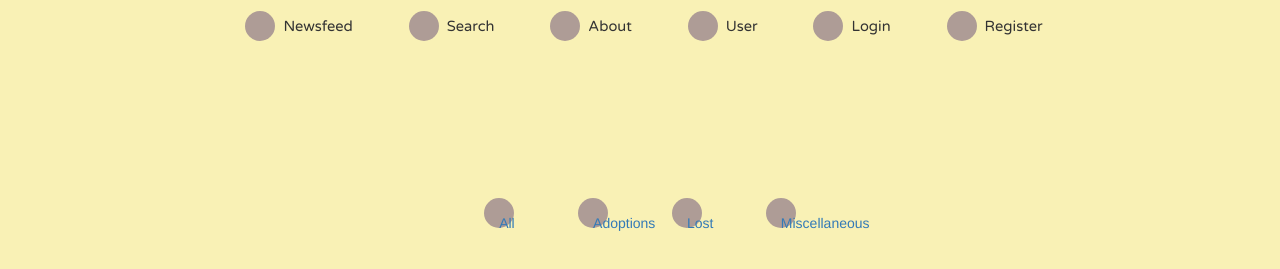
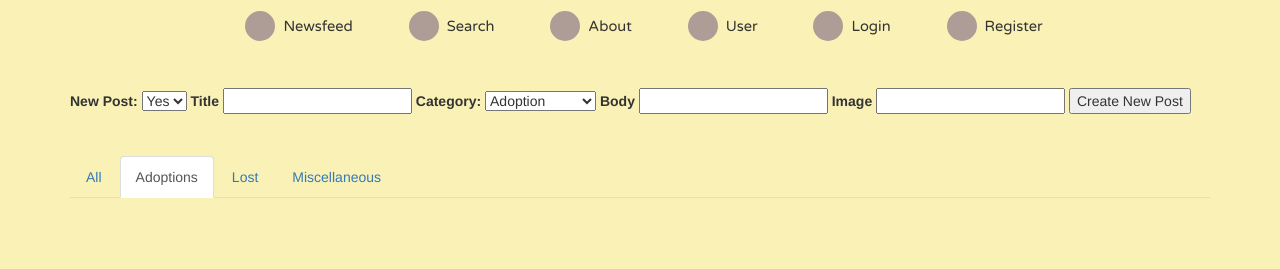
Before and after one commit to fbudiman/project-4, a plain HTML site: page angular/index.html at #!/adoptions in a window 1280 px wide. Shown: the part 99-368 px from the top of the page. Drawn offline with nearby package versions, Linux system fonts and the light colour scheme; some packages are replaced by stand-ins of ours; no server answers.

Commit message:
adding nav tabs for newsfeed

```diff
--- a/angular/views/adoptions.html
+++ b/angular/views/adoptions.html
@@ -17,11 +17,44 @@
     <br>
     <br>
 
+      <div ng-controller="PostController as post">
 
-      <div id="bottom-bar-wrap">
-        <div class="bottom-bar"><a ui-sref-active="active" ui-sref="all">All</a></div>
-        <div class="bottom-bar"><a ui-sref-active="active" ui-sref="adoptions">Adoptions</a></div>
-        <div class="bottom-bar"><a ui-sref-active="active" ui-sref="lost">Lost</a></div>
-        <div class="bottom-bar"><a ui-sref-active="active" ui-sref="misc">Miscellaneous</a></div>
-      </div>
+    <form ng-submit="post.newPost()">
+
+      <label for="userId">New Post:</label>
+      <select name="userId" ng-model="post.postData.userId">
+        <option value="{{main.user.id}}">Yes</option>
+      </select>
+
+      <label>Title</label>
+      <input type="text" ng-model="post.postData.title">
+
+      <label for="category">Category:</label>
+      <select name="category" ng-model="post.postData.category">
+        <option value="adoption">Adoption</option>
+        <option value="lostPet">Lost Pet</option>
+        <option value="misc">Miscellaneous</option>
+      </select>
+
+      <label>Body</label>
+      <input type="text" ng-model="post.postData.body">
+
+      <label>Image</label>
+      <input type="text" ng-model="post.postData.imageUrl">
+
+      <button type="submit">Create New Post</button>
+
+    </form>
+
+  <br>
+  <br>
+
+
+  <ul class="nav nav-tabs">
+    <li><a ui-sref-active="active" ui-sref="all">All</a></li>
+    <li class="active"><a ui-sref-active="active" ui-sref="adoptions">Adoptions</a></li>
+    <li><a ui-sref-active="active" ui-sref="lost">Lost</a></li>
+    <li><a ui-sref-active="active" ui-sref="misc">Miscellaneous</a></li>
+  </ul>
 </div>
+</div>
```
Also changed, not shown: angular/views/all.html (+37 -7 lines), angular/views/lost.html (+39 -6 lines), angular/views/misc.html (+39 -6 lines), angular/views/newsfeed.html (+16 -10 lines).
